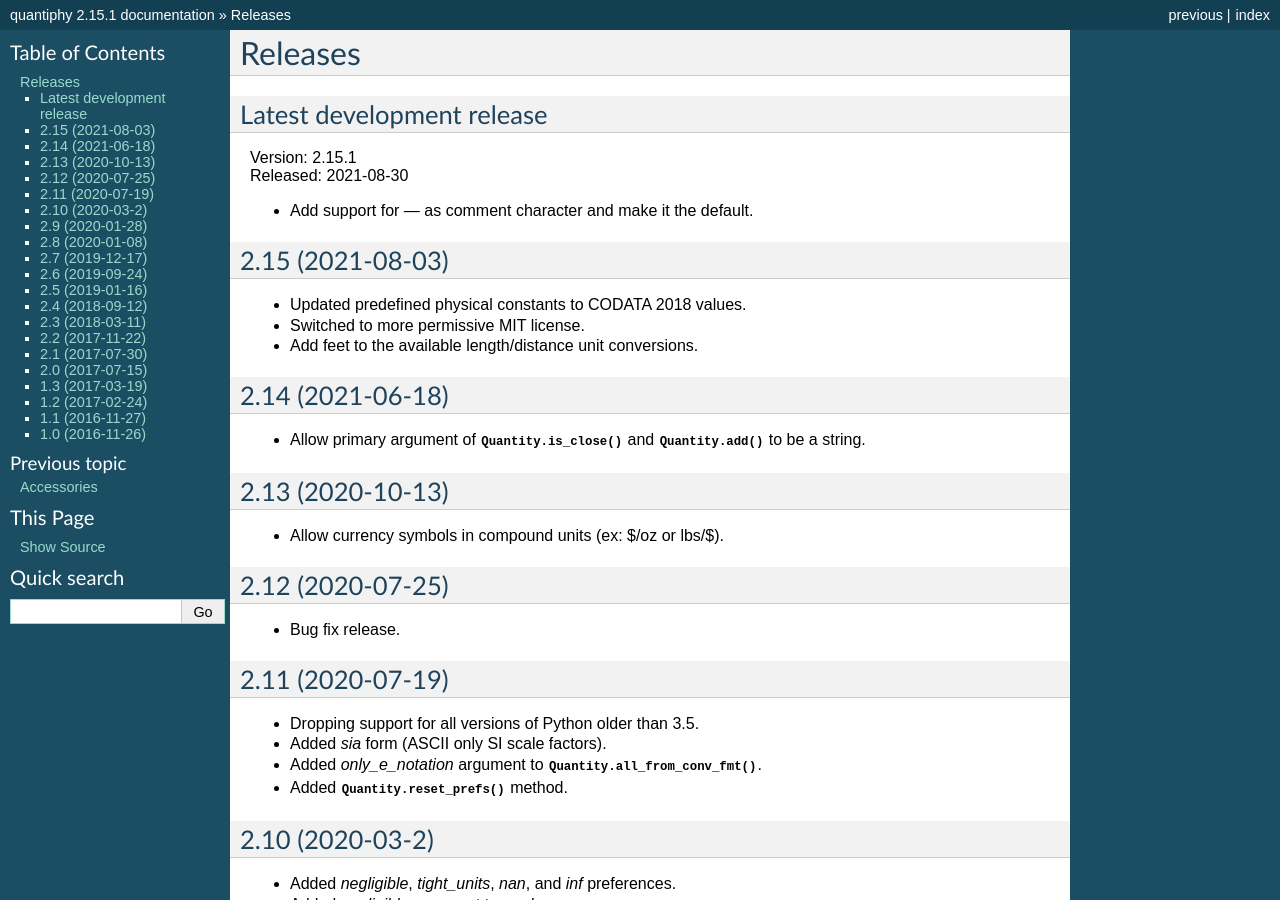
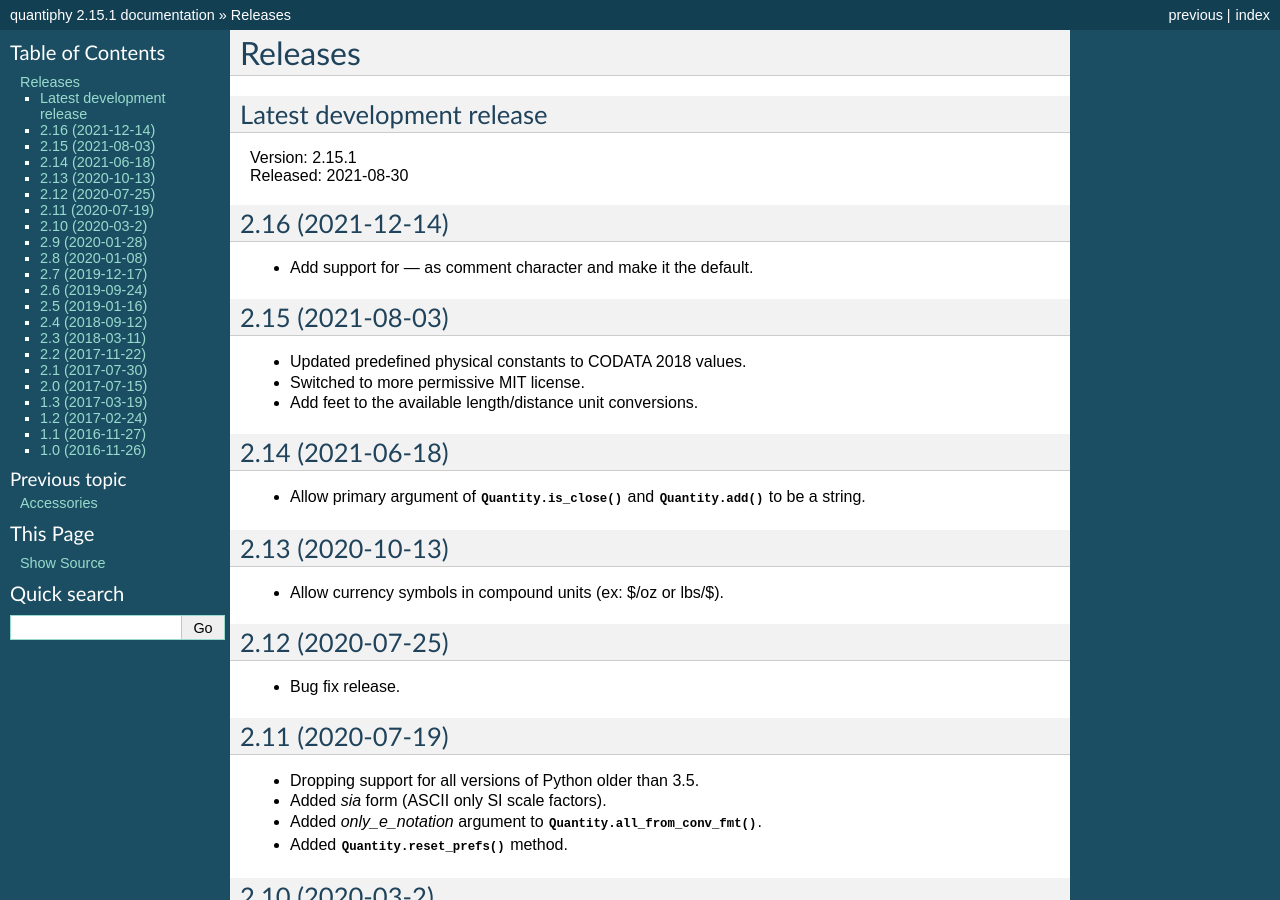
Before and after one commit to KenKundert/quantiphy, a Sphinx documentation site: the page built from doc/releases.rst, in a window 1280 px wide and 900 px high. Built offline with Sphinx 7.4.7, drawn with Linux system fonts in a browser that asks for light colours.

Commit message:
doc: update release notes

```diff
--- a/doc/releases.rst
+++ b/doc/releases.rst
@@ -8,6 +8,9 @@ Latest development release
 | Version: 2.15.1
 | Released: 2021-08-30
 
+
+2.16 (2021-12-14)
+-----------------
 - Add support for — as comment character and make it the default.
 
 
```
